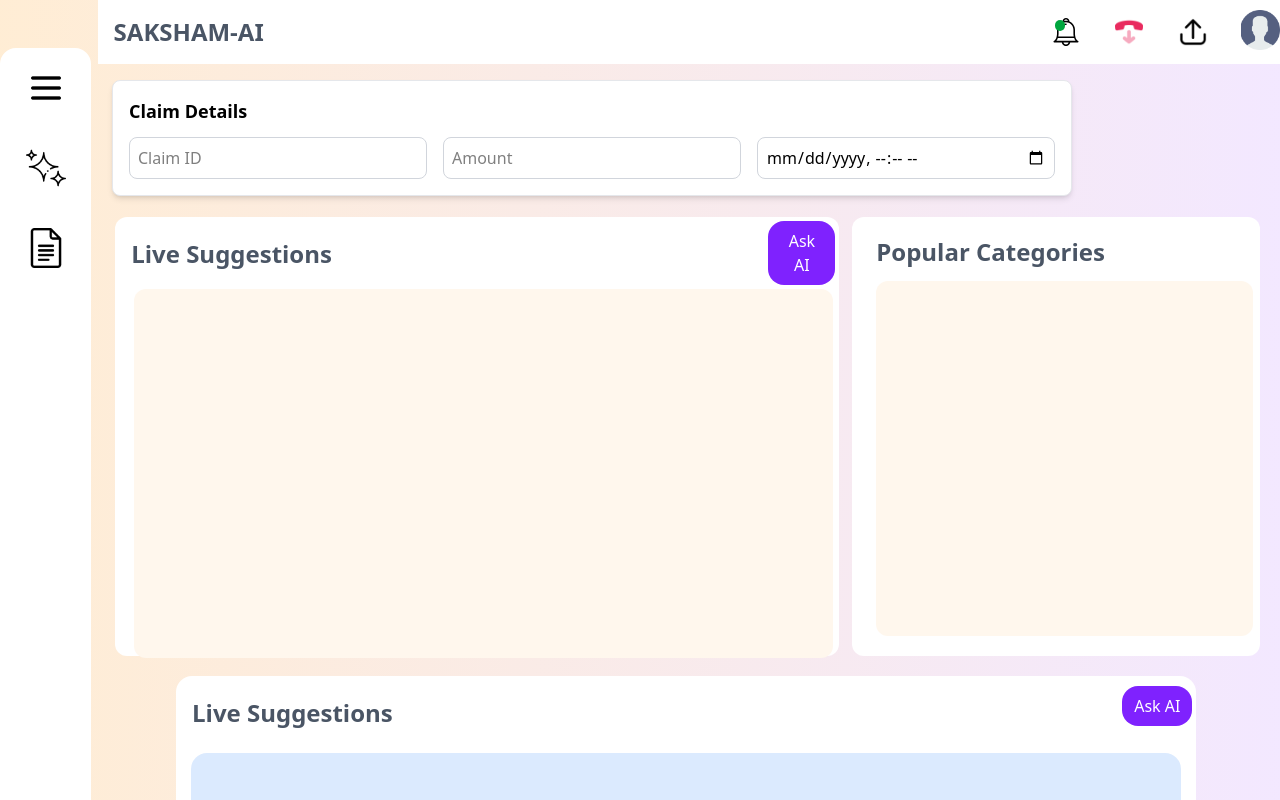
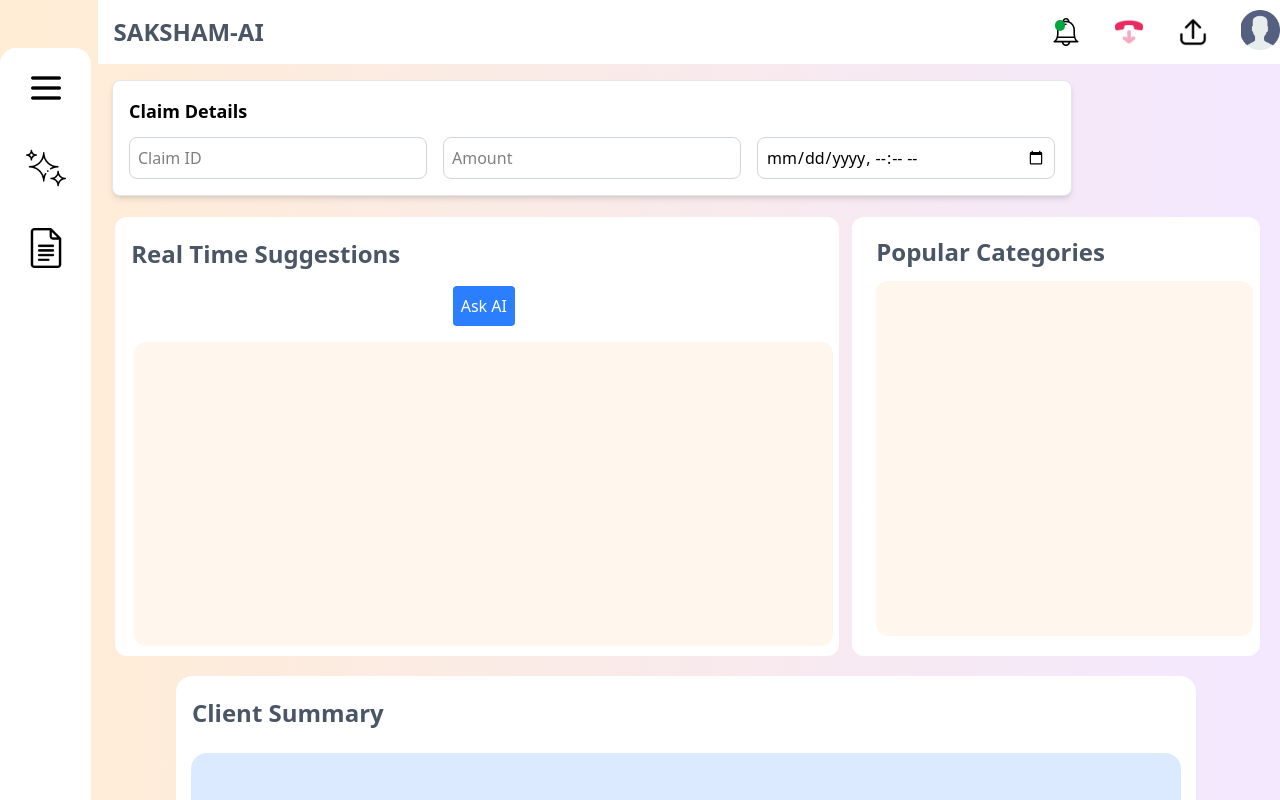
Before and after one commit to Abhijeet3125/EyHacks, a React (Vite) app: page / in a window 1280 px wide. Shown: the top 800 px of the page. Built offline with nearby package versions, Linux system fonts and the light colour scheme.

Commit message:
Integrated AI suggestions based on agent-customer interactions.

```diff
--- a/package.json
+++ b/package.json
@@ -11,6 +11,7 @@
   },
   "dependencies": {
     "@tailwindcss/vite": "^4.0.3",
+    "axios": "^1.7.9",
     "react": "^18.3.1",
     "react-dom": "^18.3.1"
   },
--- a/src/components/Atoms/Texticon.jsx
+++ b/src/components/Atoms/Texticon.jsx
@@ -1,13 +1,11 @@
-const Texticon = () => {
+const Texticon = ({data}) => {
   return (
-    <div className="flex w-full gap-2">
+    <div className="flex w-full  gap-2">
       <div className="flex bg-white mt-[0.8rem] h-[3rem] w-[90%] ml-[1rem] text-2xl font-bold text-gray-600 items-center rounded-xl">
-        Live Suggestions
+        {data}
       </div>
       <div className="flex justify-center items-center">
-        <button className="px-3 py-2 bg-violet-600 rounded-2xl m-1 text-white">
-          Ask AI
-        </button>
+
       </div>
     </div>
   );
--- a/src/components/Molecules/ClientSum.jsx
+++ b/src/components/Molecules/ClientSum.jsx
@@ -4,7 +4,7 @@ const ClientSum = () => {
   return (
     <div className="flex justify-start items-center w-[99.7%] h-[20rem]">
       <div className="flex flex-col justify-center items-center bg-white rounded-2xl w-full h-full m-20">
-        <Texticon />
+        <Texticon data="Client Summary"/>
         <div className="w-[97%] h-full m-[1rem] rounded-2xl bg-blue-100"></div>
       </div>
     </div>
--- a/src/components/Molecules/Middlefile.jsx
+++ b/src/components/Molecules/Middlefile.jsx
@@ -1,17 +1,64 @@
+import { useState } from "react";
+import axios from "axios";
+import Texticon from "../Atoms/Texticon";
 import PopCat from "../Atoms/PopCat";
-import Texticon from "../Atoms/Texticon";
 
 const Middlefile = () => {
+  const [responseData, setResponseData] = useState(""); // Store API response
+  const [inputText, setInputText] = useState(""); // Store user input
+  const [loading, setLoading] = useState(false); // Loading state
+  const [error, setError] = useState(null); // Error state
+
+  // Function to send text to backend and fetch response
+  const fetchData = async () => {
+    setLoading(true);
+    setError(null);
+    setResponseData("");
+
+    try {
+      const response = await axios.post("http://localhost:5000/process_conversation", {
+        conversation_text: inputText,  // Send user input to backend
+      });
+
+      setResponseData(response.data.response); // Store API response
+    } catch (err) {
+      console.error("Error fetching data:", err);
+      setError("Failed to fetch response");
+    }
+
+    setLoading(false);
+  };
+
   return (
     <div className="p-4 rounded-xl w-[99.8%] gap-[0.8rem] h-[30rem] flex">
       <div className="bg-white w-[63%] rounded-xl h-[98%] ml-[0.2rem] mt-[0.3rem] flex-row gap-[2rem]">
-        <Texticon />
-        <div className="ml-[1.2rem] flex items-center justify-center w-[96.5%] h-[84%]">
-          <div className="p-[1rem] rounded-xl bg-orange-50 w-full h-full overflow-auto">
+      <Texticon data="Real Time Suggestions" />
 
+        {/* Input and Button */}
+        <div className="ml-[1.2rem] flex flex-col items-center justify-center w-[96.5%] h-[84%]">
+          {/* <input
+            type="text"
+            value={inputText}
+            onChange={(e) => setInputText(e.target.value)}
+            className="p-2 border rounded w-full"
+            placeholder="Enter conversation text..."
+          /> */}
+          <button
+            onClick={fetchData}
+            className="mt-2 p-2 bg-blue-500 text-white rounded"
+            disabled={loading}
+          >
+            {loading ? "Processing..." : "Ask AI"}
+          </button>
+
+          {/* Display API response */}
+          <div className="p-[1rem] rounded-xl bg-orange-50 w-full h-full overflow-auto mt-4">
+            {error && <p className="text-red-500">{error}</p>}
+            {!error && responseData && <p>{responseData}</p>}
           </div>
         </div>
       </div>
+
       <PopCat />
     </div>
   );
```
Also changed, not shown: src/pages/AgentHome.jsx (line endings or trailing spaces), 1 other file (tests, documents, lock files or other folders).
